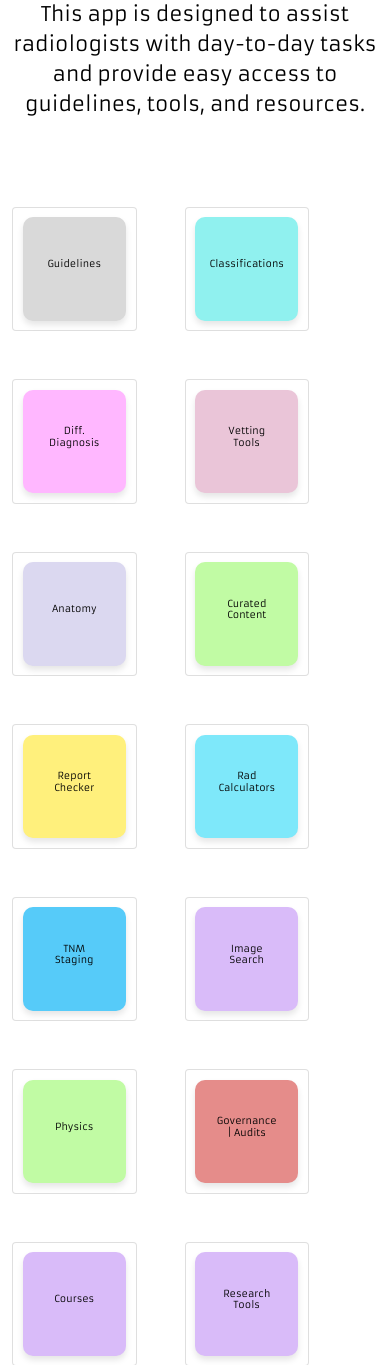
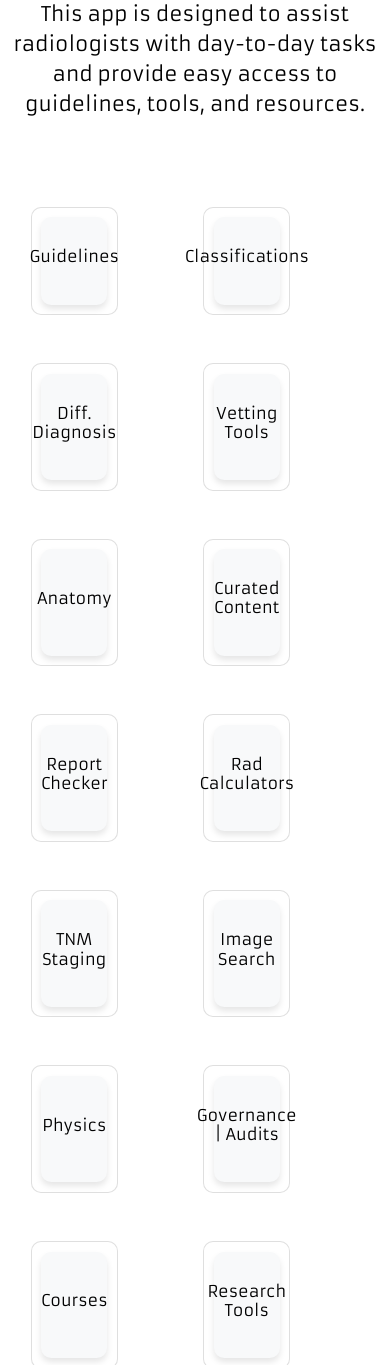
Before and after one commit to visit-www/ws_companion, a Flask app: page / in a window 390 px wide. Shown: the part 253-1618 px from the top of the page. Run offline with Flask 3, Linux system fonts and the light colour scheme.

Commit message:
(1) styled the card-image and card-body (2) Styled card-box and card (2) added @media (max-width: 468px({} medea query and packed all styling in this so that native styles returns on any screen size > 468px.

```diff
--- a/app/static/css/style.css
+++ b/app/static/css/style.css
@@ -188,3 +188,40 @@
 
 /* =================================================================*/
 /* CSS to style carousel cards on smaller */
+@media (max-width: 486px) {
+
+    .card-box {
+        background-color: hwb(206 49% 7%);
+        padding: 3%;
+        border-radius: 10px;
+    }
+    .card {
+        width: 70%; /* Width is 100% of the parent minus 20px */
+         /* Height is equal to the width, making it a square */
+        margin-right: 10%;
+        margin-left: 15%; /* Center the card horizontally */
+        border-radius: 10px;
+    }
+
+    /* Optionally, adjust inner elements to maintain design */
+    .card-img {
+        max-width:200px;
+        max-height:200px; /* Adjust image to fit square card */
+    }
+.card-body {
+    width:100%;
+    max-height:200px;
+    display: flex;
+    flex-direction: column;
+    align-items: center;
+    background-color: #f8f9fa; /* Corrected color code to Bootstrap's default gray background */
+}
+.card-title {
+    font-size: 16px !important;
+    font-weight: 400;
+}
+.card-text{
+    font-size: 9.6px;
+    font-weight: 500;
+}
+} /* Closing brace for the media query */
```
